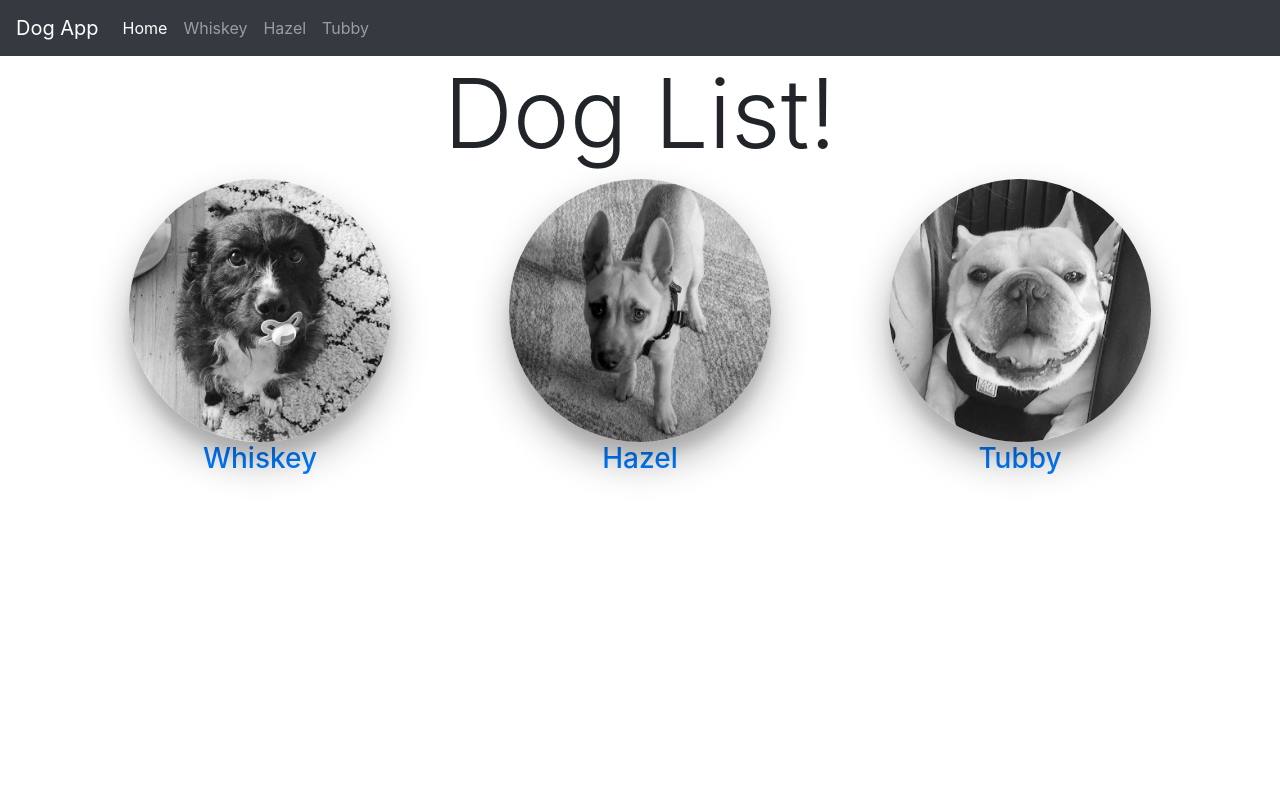
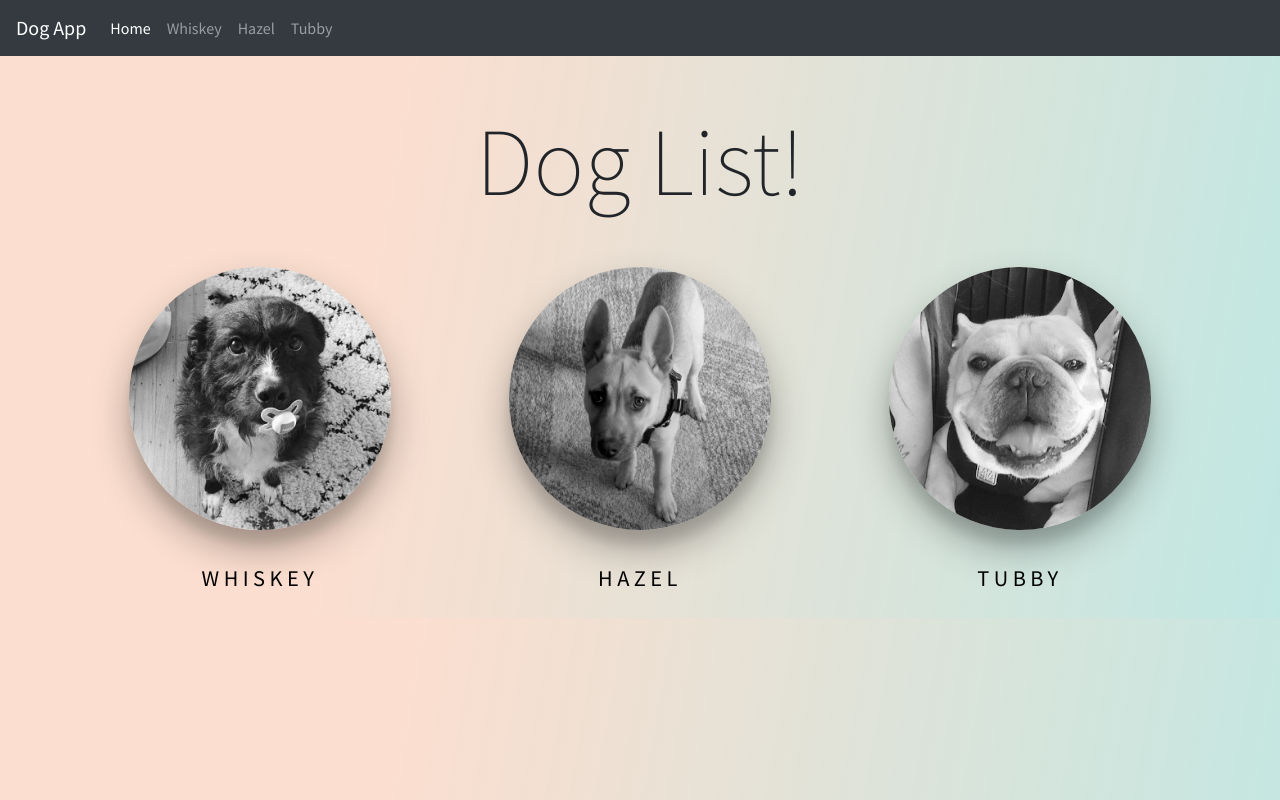
Before and after one commit to JuliaGood/dog-shelter, a React (Create React App) app: page /dogs in a window 1280 px wide. Built offline with nearby package versions, Linux system fonts and the light colour scheme.

Commit message:
adding some New CSS Style

```diff
--- a/src/DogList.js
+++ b/src/DogList.js
@@ -6,14 +6,14 @@
   render() {
     return (
       <div className="DogList">
-        <h1 className='display-1 text-center' >Dog List!</h1>
+        <h1 className='display-1 text-center my-5' >Dog List!</h1>
           {/* Loop over all dogs and for each dog make some sort of contact */}
           <div className='row'>
             {
               this.props.dogs.map((dog) => (
                 <div className='Dog col-md-6 col-lg-4 text-center' key={dog.name} >
                   <img src={dog.src} alt={dog.name} />
-                  <h3><Link to={`/dogs/${dog.name}`} >{dog.name}</Link></h3>
+                  <h3 className='mt-3' ><Link className='underline' to={`/dogs/${dog.name}`} >{dog.name}</Link></h3>
                 </div>
               ))
             }
--- a/src/index.css
+++ b/src/index.css
@@ -1,10 +1,16 @@
+@import url("https://fonts.googleapis.com/css?family=Source+Sans+Pro:200,400");
+
 body {
   margin: 0;
-  font-family: -apple-system, BlinkMacSystemFont, 'Segoe UI', 'Roboto', 'Oxygen',
-    'Ubuntu', 'Cantarell', 'Fira Sans', 'Droid Sans', 'Helvetica Neue',
-    sans-serif;
+  padding: 0;
+  font-family: "Source Sans Pro";
   -webkit-font-smoothing: antialiased;
   -moz-osx-font-smoothing: grayscale;
+  background: linear-gradient(
+    100deg,
+    rgba(250, 214, 195, 0.8) 30%,
+    #b0eae8 120%
+  );
 }
 
 code {
```
Also changed, not shown: src/Dog.css (line endings or trailing spaces).
